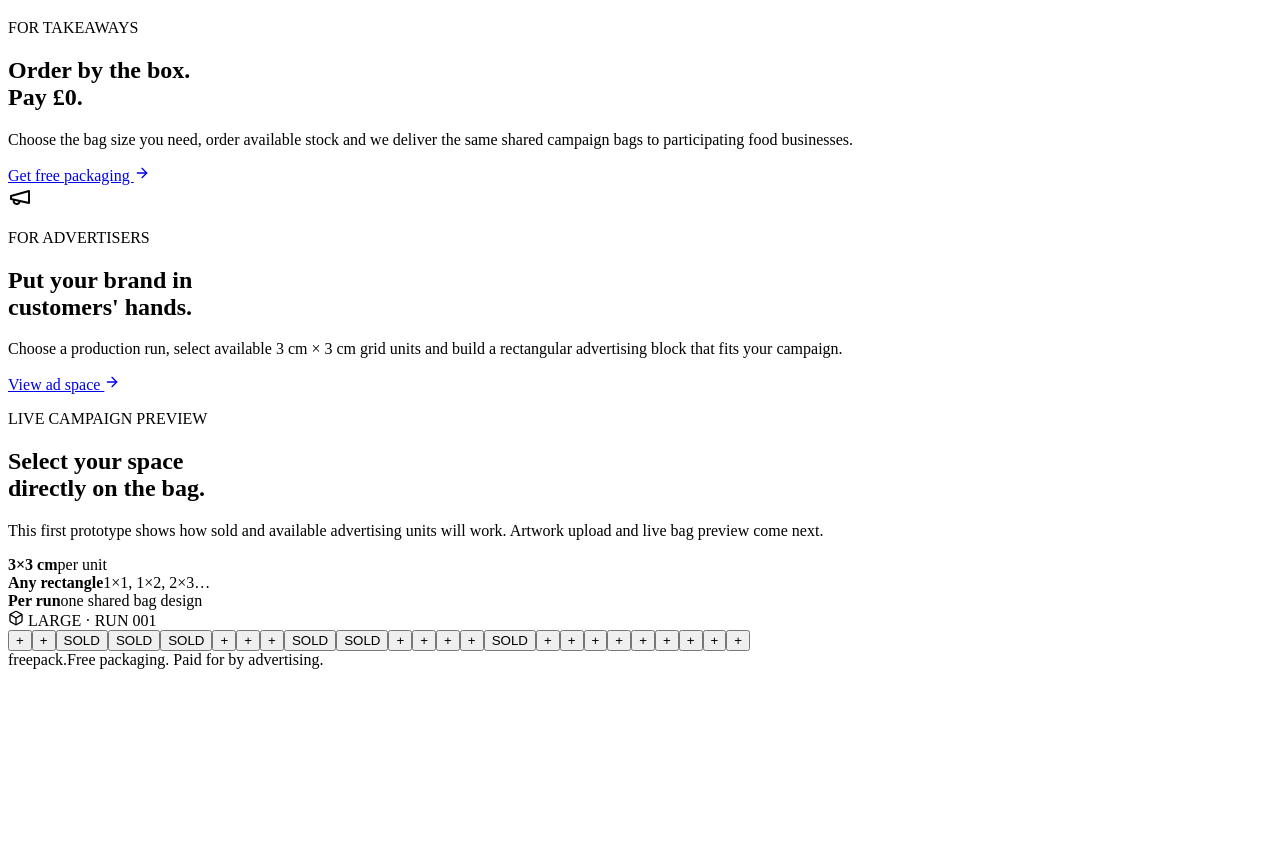
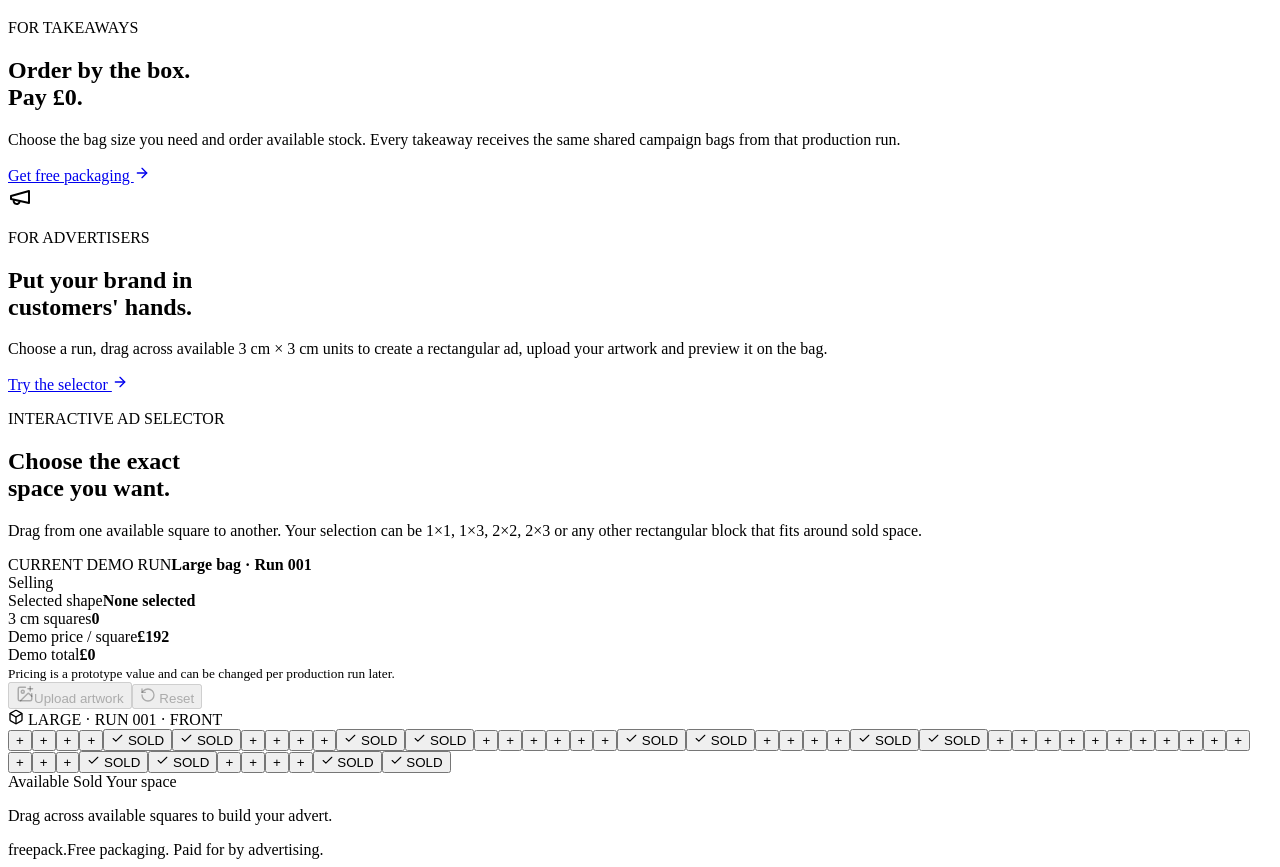
Before and after one commit to MaviUK/freepack, a React (Vite) app: page / in a window 1280 px wide. Shown: the part 263-1130 px from the top of the page. Before the commit the page ends 940 px from the top, so only its background shows below. Built offline with nearby package versions, Linux system fonts and the light colour scheme; the HTML template or start-up script is replaced by a standard one.

Commit message:
Add interactive advertising grid selector

```diff
--- a/src/App.tsx
+++ b/src/App.tsx
@@ -1,11 +1,106 @@
-import { ArrowRight, Box, Megaphone, PackageCheck } from 'lucide-react'
+import { useMemo, useRef, useState } from 'react'
+import {
+  ArrowRight,
+  Box,
+  Check,
+  ImagePlus,
+  Megaphone,
+  PackageCheck,
+  RotateCcw,
+} from 'lucide-react'
 
-const cells = Array.from({ length: 24 }, (_, index) => ({
-  id: index,
-  state: [2, 3, 4, 8, 9, 14].includes(index) ? 'sold' : 'available',
-}))
+const COLS = 6
+const ROWS = 8
+const DEMO_SQUARE_PRICE = 192
+
+const soldCells = new Set([
+  '0-4', '0-5',
+  '1-4', '1-5',
+  '3-0', '3-1',
+  '4-0', '4-1',
+  '6-4', '6-5',
+  '7-4', '7-5',
+])
+
+type Point = { row: number; col: number }
+type Rect = { top: number; left: number; bottom: number; right: number }
+
+function makeRect(a: Point, b: Point): Rect {
+  return {
+    top: Math.min(a.row, b.row),
+    left: Math.min(a.col, b.col),
+    bottom: Math.max(a.row, b.row),
+    right: Math.max(a.col, b.col),
+  }
+}
+
+function rectCells(rect: Rect) {
+  const result: string[] = []
+  for (let row = rect.top; row <= rect.bottom; row += 1) {
+    for (let col = rect.left; col <= rect.right; col += 1) {
+      result.push(`${row}-${col}`)
+    }
+  }
+  return result
+}
+
+function shapeLabel(rect: Rect | null) {
+  if (!rect) return 'None selected'
+  return `${rect.right - rect.left + 1} × ${rect.bottom - rect.top + 1}`
+}
 
 export default function App() {
+  const [dragStart, setDragStart] = useState<Point | null>(null)
+  const [preview, setPreview] = useState<Rect | null>(null)
+  const [selection, setSelection] = useState<Rect | null>(null)
+  const [artwork, setArtwork] = useState<string | null>(null)
+  const fileInput = useRef<HTMLInputElement>(null)
+
+  const previewBlocked = useMemo(
+    () => Boolean(preview && rectCells(preview).some((key) => soldCells.has(key))),
+    [preview],
+  )
+
+  const selectedCount = selection
+    ? (selection.right - selection.left + 1) * (selection.bottom - selection.top + 1)
+    : 0
+
+  function startSelection(point: Point) {
+    const key = `${point.row}-${point.col}`
+    if (soldCells.has(key)) return
+    const rect = makeRect(point, point)
+    setDragStart(point)
+    setPreview(rect)
+  }
+
+  function extendSelection(point: Point) {
+    if (!dragStart) return
+    setPreview(makeRect(dragStart, point))
+  }
+
+  function finishSelection() {
+    if (!dragStart || !preview) return
+    if (!previewBlocked) {
+      setSelection(preview)
+      setArtwork(null)
+    }
+    setDragStart(null)
+  }
+
+  function resetSelection() {
+    setDragStart(null)
+    setPreview(null)
+    setSelection(null)
+    setArtwork(null)
+  }
+
+  function uploadArtwork(file?: File) {
+    if (!file || !selection) return
+    const reader = new FileReader()
+    reader.onload = () => setArtwork(String(reader.result))
+    reader.readAsDataURL(file)
+  }
+
   return (
     <main>
       <header className="nav shell">
@@ -22,12 +117,12 @@ export default function App() {
         <div className="eyebrow">PACKAGING PAID FOR BY ADVERTISING</div>
         <h1>Takeaway bags.<br /><em>Completely free.</em></h1>
         <p>
-          Restaurants get quality paper bags at no cost. Local and national brands
-          fund each production run by advertising directly on the bags.
+          Restaurants get quality paper bags at no cost. Brands fund each production
+          run by buying advertising space directly on the bags.
         </p>
         <div className="hero-actions">
           <button className="button button-dark">Get free bags <ArrowRight size={18} /></button>
-          <button className="button button-light">Buy ad space</button>
+          <a className="button button-light" href="#advertise">Buy ad space</a>
         </div>
       </section>
 
@@ -36,7 +131,7 @@ export default function App() {
           <div className="icon"><PackageCheck /></div>
           <p className="kicker">FOR TAKEAWAYS</p>
           <h2>Order by the box.<br />Pay £0.</h2>
-          <p>Choose the bag size you need, order available stock and we deliver the same shared campaign bags to participating food businesses.</p>
+          <p>Choose the bag size you need and order available stock. Every takeaway receives the same shared campaign bags from that production run.</p>
           <a href="#bags">Get free packaging <ArrowRight size={16} /></a>
         </article>
 
@@ -44,39 +139,149 @@ export default function App() {
           <div className="icon"><Megaphone /></div>
           <p className="kicker">FOR ADVERTISERS</p>
           <h2>Put your brand in<br />customers' hands.</h2>
-          <p>Choose a production run, select available 3 cm × 3 cm grid units and build a rectangular advertising block that fits your campaign.</p>
-          <a href="#advertise">View ad space <ArrowRight size={16} /></a>
+          <p>Choose a run, drag across available 3 cm × 3 cm units to create a rectangular ad, upload your artwork and preview it on the bag.</p>
+          <a href="#advertise">Try the selector <ArrowRight size={16} /></a>
         </article>
       </section>
 
       <section className="campaign shell" id="advertise">
-        <div>
-          <p className="kicker">LIVE CAMPAIGN PREVIEW</p>
-          <h2>Select your space<br />directly on the bag.</h2>
-          <p className="muted">This first prototype shows how sold and available advertising units will work. Artwork upload and live bag preview come next.</p>
-          <div className="stats">
-            <div><strong>3×3 cm</strong><span>per unit</span></div>
-            <div><strong>Any rectangle</strong><span>1×1, 1×2, 2×3…</span></div>
-            <div><strong>Per run</strong><span>one shared bag design</span></div>
+        <div className="campaign-copy">
+          <p className="kicker">INTERACTIVE AD SELECTOR</p>
+          <h2>Choose the exact<br />space you want.</h2>
+          <p className="muted">
+            Drag from one available square to another. Your selection can be 1×1,
+            1×3, 2×2, 2×3 or any other rectangular block that fits around sold space.
+          </p>
+
+          <div className="run-card">
+            <div>
+              <span className="run-label">CURRENT DEMO RUN</span>
+              <strong>Large bag · Run 001</strong>
+            </div>
+            <span className="run-status"><i /> Selling</span>
+          </div>
+
+          <div className="quote-card">
+            <div className="quote-row">
+              <span>Selected shape</span>
+              <strong>{shapeLabel(selection)}</strong>
+            </div>
+            <div className="quote-row">
+              <span>3 cm squares</span>
+              <strong>{selectedCount}</strong>
+            </div>
+            <div className="quote-row">
+              <span>Demo price / square</span>
+              <strong>£{DEMO_SQUARE_PRICE}</strong>
+            </div>
+            <div className="quote-total">
+              <span>Demo total</span>
+              <strong>£{(selectedCount * DEMO_SQUARE_PRICE).toLocaleString()}</strong>
+            </div>
+            <small>Pricing is a prototype value and can be changed per production run later.</small>
+          </div>
+
+          <div className="selector-actions">
+            <input
+              ref={fileInput}
+              type="file"
+              accept="image/png,image/jpeg,image/webp,image/svg+xml"
+              hidden
+              onChange={(event) => uploadArtwork(event.target.files?.[0])}
+            />
+            <button
+              className="button upload-button"
+              disabled={!selection}
+              onClick={() => fileInput.current?.click()}
+            >
+              <ImagePlus size={18} />
+              {artwork ? 'Change artwork' : 'Upload artwork'}
+            </button>
+            <button className="reset-button" onClick={resetSelection} disabled={!selection && !preview}>
+              <RotateCcw size={16} /> Reset
+            </button>
           </div>
         </div>
 
         <div className="bag-wrap">
           <div className="bag">
             <div className="bag-handle" />
-            <div className="bag-label"><Box size={16} /> LARGE · RUN 001</div>
-            <div className="grid" aria-label="Advertising grid preview">
-              {cells.map((cell) => (
-                <button
-                  key={cell.id}
-                  className={`grid-cell ${cell.state}`}
-                  aria-label={cell.state === 'sold' ? 'Sold space' : 'Available space'}
+            <div className="bag-label"><Box size={16} /> LARGE · RUN 001 · FRONT</div>
+
+            <div
+              className="grid"
+              aria-label="Advertising grid selector"
+              onPointerUp={finishSelection}
+              onPointerLeave={() => dragStart && setDragStart(null)}
+              style={{ gridTemplateColumns: `repeat(${COLS}, 1fr)` }}
+            >
+              {Array.from({ length: ROWS * COLS }, (_, index) => {
+                const row = Math.floor(index / COLS)
+                const col = index % COLS
+                const key = `${row}-${col}`
+                const sold = soldCells.has(key)
+                const inPreview = Boolean(
+                  preview &&
+                  row >= preview.top &&
+                  row <= preview.bottom &&
+                  col >= preview.left &&
+                  col <= preview.right,
+                )
+
+                return (
+                  <button
+                    key={key}
+                    className={[
+                      'grid-cell',
+                      sold ? 'sold' : 'available',
+                      inPreview ? (previewBlocked ? 'blocked-preview' : 'selection-preview') : '',
+                    ].join(' ')}
+                    aria-label={sold ? 'Sold advertising space' : `Available advertising space row ${row + 1}, column ${col + 1}`}
+                    onPointerDown={(event) => {
+                      event.preventDefault()
+                      startSelection({ row, col })
+                    }}
+                    onPointerEnter={() => extendSelection({ row, col })}
+                    onPointerUp={(event) => {
+                      event.preventDefault()
+                      extendSelection({ row, col })
+                      finishSelection()
+                    }}
+                  >
+                    {sold ? <><Check size={13} /> SOLD</> : '+'}
+                  </button>
+                )
+              })}
+
+              {selection && (
+                <div
+                  className={`artwork-overlay ${artwork ? 'has-artwork' : ''}`}
+                  style={{
+                    gridColumn: `${selection.left + 1} / ${selection.right + 2}`,
+                    gridRow: `${selection.top + 1} / ${selection.bottom + 2}`,
+                    backgroundImage: artwork ? `url("${artwork}")` : undefined,
+                  }}
                 >
-                  {cell.state === 'sold' ? 'SOLD' : '+'}
-                </button>
-              ))}
+                  {!artwork && (
+                    <span>
+                      {shapeLabel(selection)}
+                      <small>{selectedCount} square{selectedCount === 1 ? '' : 's'}</small>
+                    </span>
+                  )}
+                </div>
+              )}
+            </div>
+
+            <div className="bag-key">
+              <span><i className="key-available" /> Available</span>
+              <span><i className="key-sold" /> Sold</span>
+              <span><i className="key-selected" /> Your space</span>
             </div>
           </div>
+          {previewBlocked && dragStart && (
+            <div className="selection-warning">That rectangle includes space already sold.</div>
+          )}
+          <p className="bag-help">Drag across available squares to build your advert.</p>
         </div>
       </section>
 
```
